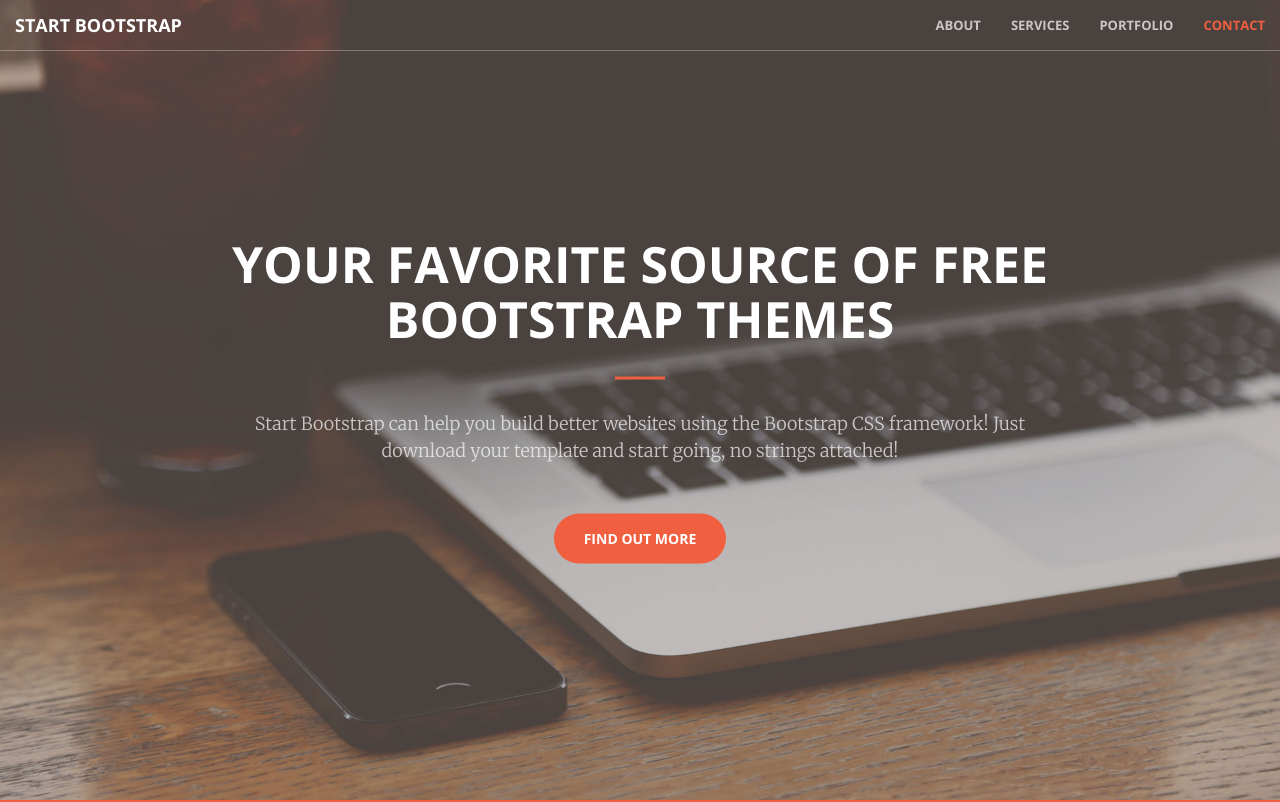
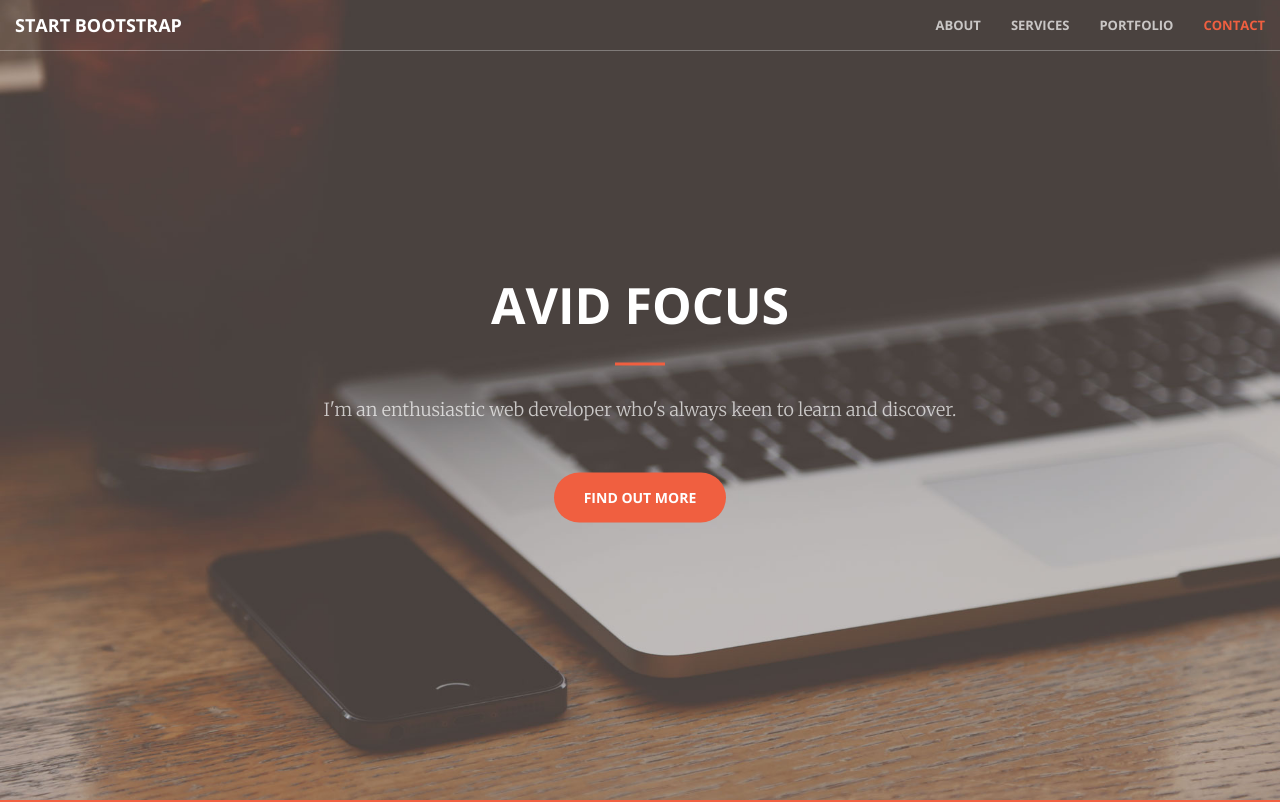
Before and after one commit to KarenAF/karenaf.github.io, a website: page index.html in a window 1280 px wide. Shown: the top 802 px of the page. Drawn offline with nearby package versions, Linux system fonts and the light colour scheme.

Commit message:
modified welcome text

```diff
--- a/index.html
+++ b/index.html
@@ -71,9 +71,9 @@
     <header>
         <div class="header-content">
             <div class="header-content-inner">
-                <h1 id="homeHeading">Your Favorite Source of Free Bootstrap Themes</h1>
+                <h1 id="homeHeading">Avid Focus</h1>
                 <hr>
-                <p>Start Bootstrap can help you build better websites using the Bootstrap CSS framework! Just download your template and start going, no strings attached!</p>
+                <p>I'm an enthusiastic web developer who's always keen to learn and discover.</p>
                 <a href="#about" class="btn btn-primary btn-xl page-scroll">Find Out More</a>
             </div>
         </div>
```
